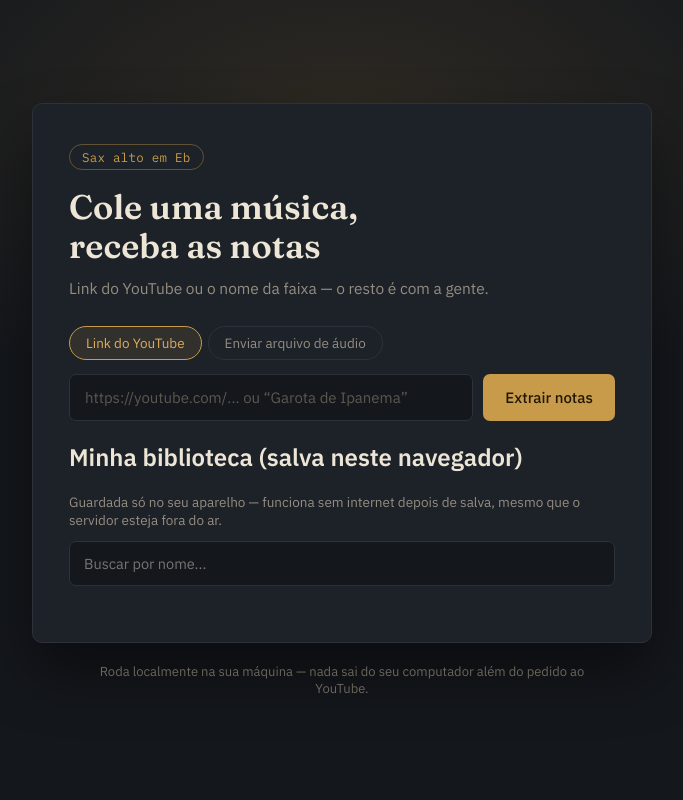
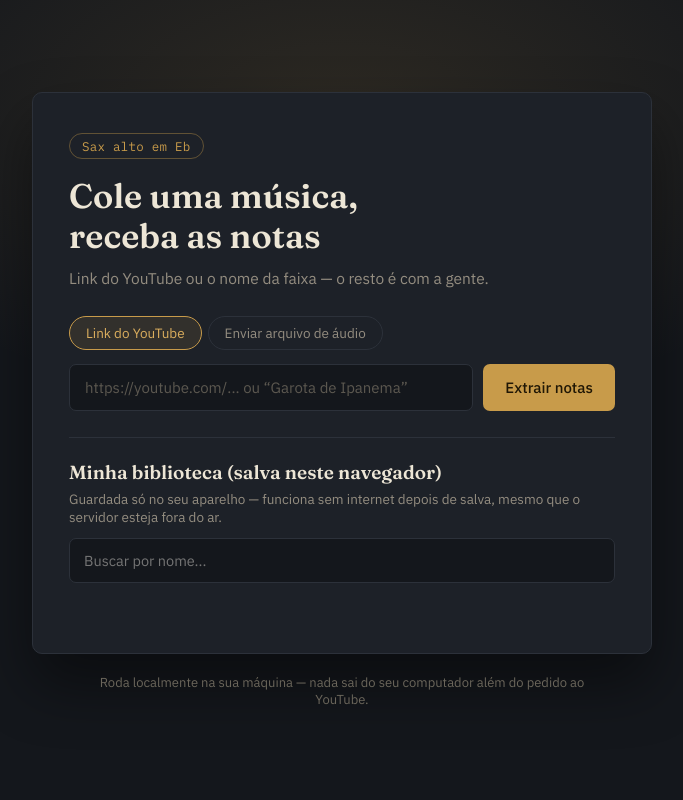
Before and after one commit to phylip17/sax-transcriber, a Flask app: page / in a window 1280 px wide. Shown: the whole page, without its empty margins (298-981 px from the left). Run offline with Flask 3, Linux system fonts and the light colour scheme.

Commit message:
Add styles for biblioteca components in CSS

```diff
--- a/static/style.css
+++ b/static/style.css
@@ -368,6 +368,88 @@
   font-size: 13px;
 }
 
+.salvar-biblioteca {
+  display: flex;
+  gap: 8px;
+  margin-top: 16px;
+  padding-top: 16px;
+  border-top: 1px solid var(--borda);
+}
+
+.salvar-biblioteca input {
+  flex: 1;
+  background: #14171c;
+  border: 1px solid var(--borda);
+  border-radius: 6px;
+  padding: 8px 10px;
+  color: var(--texto);
+  font-family: "IBM Plex Sans", sans-serif;
+  font-size: 13.5px;
+}
+
+.biblioteca-secao {
+  margin-top: 26px;
+  padding-top: 22px;
+  border-top: 1px solid var(--borda);
+}
+
+.biblioteca-secao h2 {
+  font-family: "Fraunces", serif;
+  font-size: 19px;
+  font-weight: 600;
+  margin: 0 0 6px 0;
+}
+
+.biblioteca-lista {
+  display: flex;
+  flex-direction: column;
+  gap: 8px;
+  margin-top: 14px;
+}
+
+.biblioteca-item {
+  display: flex;
+  align-items: center;
+  justify-content: space-between;
+  gap: 10px;
+  background: var(--painel);
+  border: 1px solid var(--borda);
+  border-radius: 7px;
+  padding: 10px 14px;
+}
+
+.biblioteca-item__info {
+  display: flex;
+  flex-direction: column;
+  gap: 2px;
+  min-width: 0;
+}
+
+.biblioteca-item__nome {
+  font-size: 14.5px;
+  color: var(--texto);
+  overflow: hidden;
+  text-overflow: ellipsis;
+  white-space: nowrap;
+}
+
+.biblioteca-item__meta {
+  font-size: 12px;
+  color: var(--texto-muted);
+}
+
+.biblioteca-item__acoes {
+  display: flex;
+  gap: 6px;
+  flex-shrink: 0;
+}
+
+.biblioteca-vazia {
+  font-size: 13.5px;
+  color: var(--texto-muted);
+  margin-top: 10px;
+}
+
 .erro {
   margin-top: 20px;
   padding: 12px 14px;
```
